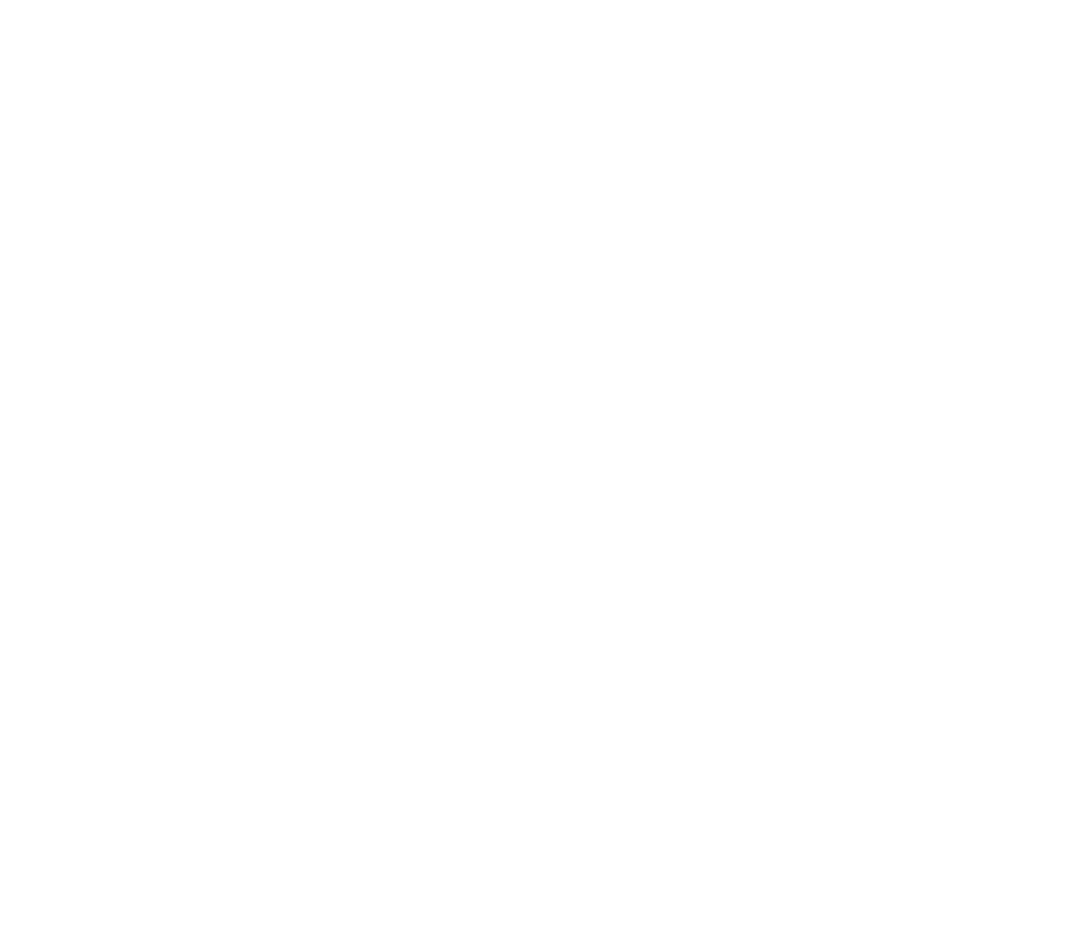
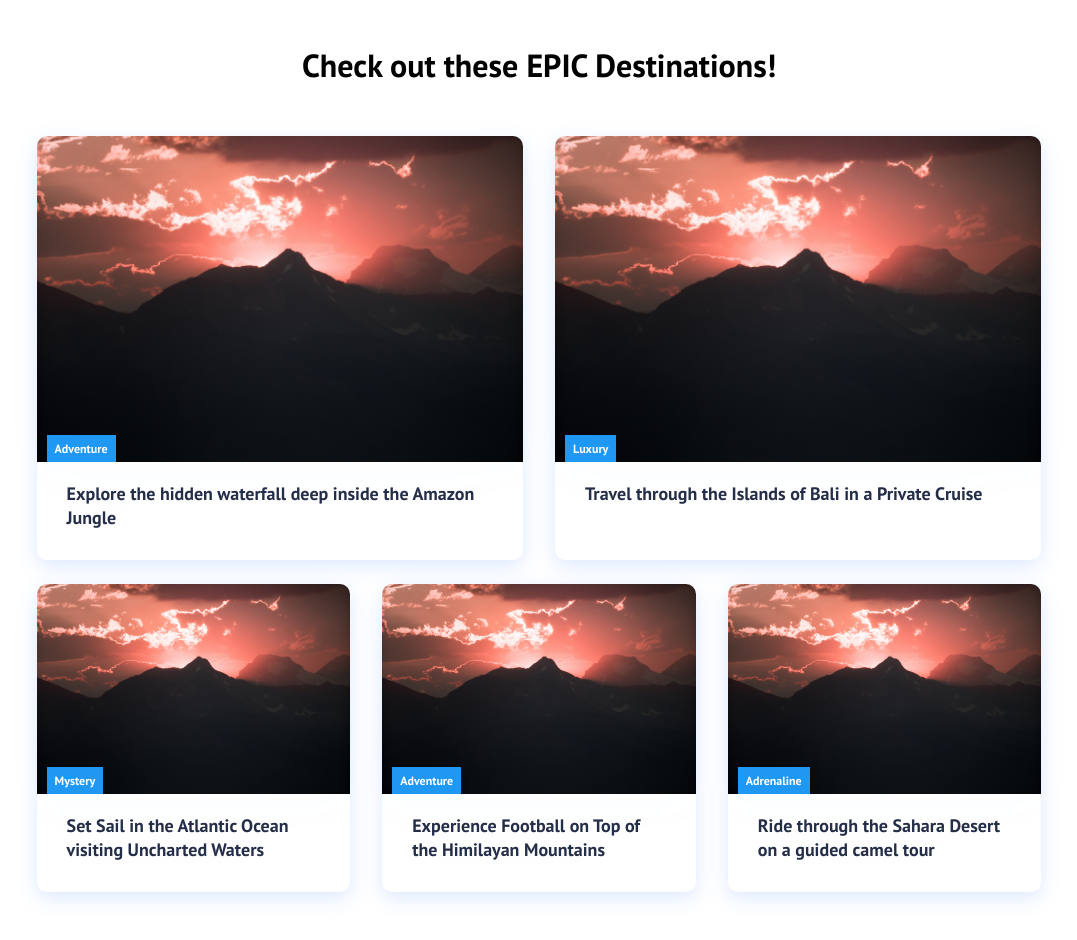
Before and after one commit to envythegreat/react-portfolio, a React (Create React App) app: page / in a window 1280 px wide. Shown: the part 820-1760 px from the top of the page, without its empty margins (101-1178 px from the left). Before the commit the page ends 800 px from the top, so only its background shows below. Built offline with nearby package versions, Linux system fonts and the light colour scheme.

Commit message:
styling card item done / some refactoring

```diff
--- a/src/component/Carditem.js
+++ b/src/component/Carditem.js
@@ -0,0 +1,25 @@
+import React from 'react';
+import { Link } from 'react-router-dom';
+
+function CardItem(props) {
+  return (
+    <>
+      <li className='cards__item'>
+        <Link className='cards__item__link' to={props.path}>
+          <figure className='cards__item__pic-wrap' data-category={props.label}>
+            <img
+              className='cards__item__img'
+              alt='Travel Image'
+              src={props.src}
+            />
+          </figure>
+          <div className='cards__item__info'>
+            <h5 className='cards__item__text'>{props.text}</h5>
+          </div>
+        </Link>
+      </li>
+    </>
+  );
+}
+
+export default CardItem;
--- a/src/component/Cards.js
+++ b/src/component/Cards.js
@@ -0,0 +1,51 @@
+import React from 'react';
+import '../styles/Card.css';
+import CardItem from './Carditem';
+
+function Cards() {
+  return (
+    <div className='cards'>
+      <h1>Check out these EPIC Destinations!</h1>
+      <div className='cards__container'>
+        <div className='cards__wrapper'>
+          <ul className='cards__items'>
+            <CardItem
+              src={require('../styles/img/img-1.jpg')}
+              text='Explore the hidden waterfall deep inside the Amazon Jungle'
+              label='Adventure'
+              path='/services'
+            />
+            <CardItem
+              src={require('../styles/img/img-1.jpg')}
+              text='Travel through the Islands of Bali in a Private Cruise'
+              label='Luxury'
+              path='/services'
+            />
+          </ul>
+          <ul className='cards__items'>
+            <CardItem
+              src={require('../styles/img/img-1.jpg')}
+              text='Set Sail in the Atlantic Ocean visiting Uncharted Waters'
+              label='Mystery'
+              path='/services'
+            />
+            <CardItem
+              src={require('../styles/img/img-1.jpg')}
+              text='Experience Football on Top of the Himilayan Mountains'
+              label='Adventure'
+              path='/products'
+            />
+            <CardItem
+              src={require('../styles/img/img-1.jpg')}
+              text='Ride through the Sahara Desert on a guided camel tour'
+              label='Adrenaline'
+              path='/sign-up'
+            />
+          </ul>
+        </div>
+      </div>
+    </div>
+  );
+}
+
+export default Cards;
--- a/src/component/HeroSection.js
+++ b/src/component/HeroSection.js
@@ -7,7 +7,7 @@ import {Button} from './Button'
 function HeroSection(){
   return(
     <div className="hero-container">
-      {/* <video src={require('../styles/vid/IMG_0226.MOV')} autoPlay loop muted /> */}
+      <video src={require('../styles/vid/IMG_0226.MOV')} autoPlay loop muted />
       <h1>Alouani Mohamed Habib</h1>
       <p>It's None Time, Yeet it</p>
       <div className="hero-btns">
--- a/src/component/pages/Home.js
+++ b/src/component/pages/Home.js
@@ -1,12 +1,14 @@
 import '../../styles/App.css';
 import React from 'react'
 import HeroSection from '../HeroSection';
+import Cards from '../Cards'
 
 
 function Home() {
   return(
     <>
       <HeroSection />
+      <Cards />
     </>
   )
 }
--- a/src/styles/Card.css
+++ b/src/styles/Card.css
@@ -0,0 +1,118 @@
+.cards {
+  padding: 4rem;
+  background: #fff;
+}
+
+h1 {
+  text-align: center;
+}
+
+.cards__container {
+  display: flex;
+  flex-flow: column;
+  align-items: center;
+  max-width: 1120px;
+  width: 90%;
+  margin: 0 auto;
+}
+
+.cards__wrapper {
+  position: relative;
+  margin: 50px 0 45px;
+}
+
+.cards__items {
+  margin-bottom: 24px;
+}
+
+.cards__item {
+  display: flex;
+  flex: 1;
+  margin: 0 1rem;
+  border-radius: 10px;
+}
+
+.cards__item__link {
+  display: flex;
+  flex-flow: column;
+  width: 100%;
+  box-shadow: 0 6px 20px rgba(56, 125, 255, 0.17);
+  -webkit-filter: drop-shadow(0 6px 20px rgba(56, 125, 255, 0.017));
+  filter: drop-shadow(0 6px 20px rgba(56, 125, 255, 0.017));
+  border-radius: 10px;
+  overflow: hidden;
+  text-decoration: none;
+}
+
+.cards__item__pic-wrap {
+  position: relative;
+  width: 100%;
+  padding-top: 67%;
+  overflow: hidden;
+}
+
+.fade-img {
+  animation-name: fade-img;
+  animation-duration: 2s;
+}
+
+.cards__item__pic-wrap::after {
+  content: attr(data-category);
+  position: absolute;
+  bottom: 0;
+  margin-left: 10px;
+  padding: 6px 8px;
+  max-width: calc((100%) - 60px);
+  font-size: 12px;
+  font-weight: 700;
+  color: #fff;
+  background-color: #1f98f4;
+  box-sizing: border-box;
+}
+
+.cards__item__img {
+  position: absolute;
+  top: 0;
+  right: 0;
+  bottom: 0;
+  left: 0;
+  display: block;
+  width: 100%;
+  max-width: 100%;
+  height: 100%;
+  max-height: 100%;
+  object-fit: cover;
+  transition: all 0.2s linear;
+}
+
+.cards__item__img:hover {
+  transform: scale(1.1);
+}
+
+.cards__item__info {
+  padding: 20px 30px 30px;
+}
+
+.cards__item__text {
+  color: #252e48;
+  font-size: 18px;
+  line-height: 24px;
+}
+
+@media only screen and (min-width: 1200px) {
+  .content__blog__container {
+    width: 84%;
+  }
+}
+
+@media only screen and (min-width: 1024px) {
+  .cards__items {
+    display: flex;
+  }
+}
+
+@media only screen and (max-width: 1024px) {
+  .cards__item {
+    margin-bottom: 2rem;
+  }
+}
```
